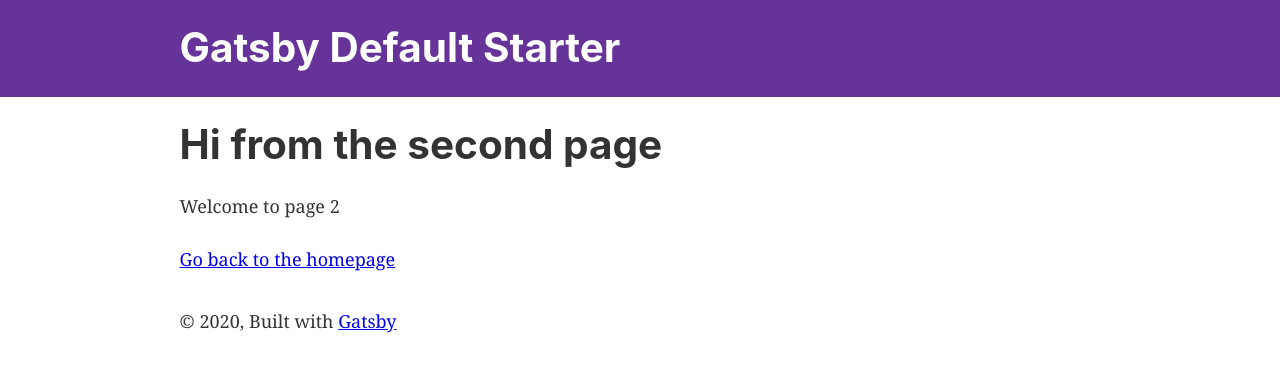
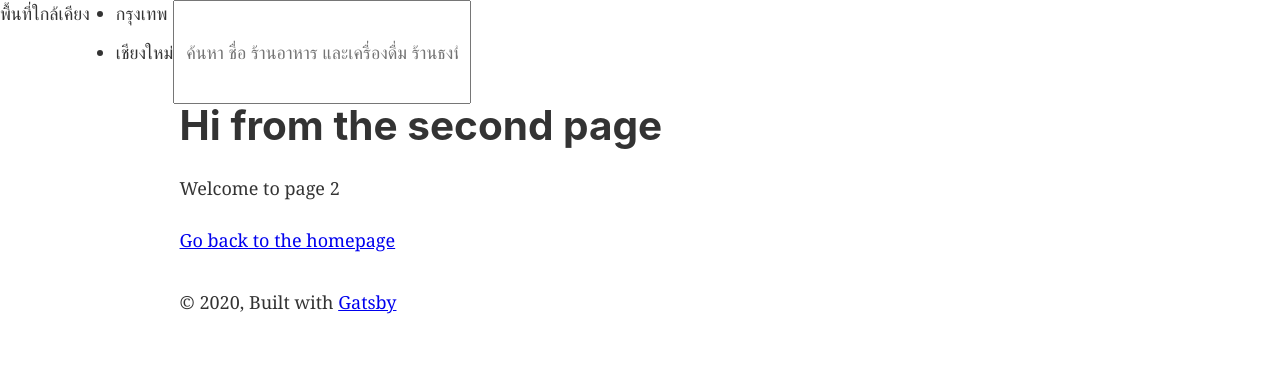
Before and after one commit to asmbd/ywc18-hw, a Gatsby site: page /page-2 in a window 1280 px wide. Built offline with nearby package versions, Linux system fonts and the light colour scheme; Gatsby itself is replaced by a stand-in of ours.

```diff
--- a/gatsby-config.js
+++ b/gatsby-config.js
@@ -5,6 +5,7 @@
     author: `@gatsbyjs`,
   },
   plugins: [
+    `gatsby-plugin-sass`,
     `gatsby-plugin-react-helmet`,
     {
       resolve: `gatsby-source-filesystem`,
--- a/package.json
+++ b/package.json
@@ -5,18 +5,22 @@
   "version": "0.1.0",
   "author": "Kyle Mathews <mathews.kyle@gmail.com>",
   "dependencies": {
+    "axios": "^0.21.0",
     "gatsby": "^2.25.3",
     "gatsby-image": "^2.4.21",
     "gatsby-plugin-manifest": "^2.5.2",
     "gatsby-plugin-offline": "^3.3.3",
     "gatsby-plugin-react-helmet": "^3.3.14",
+    "gatsby-plugin-sass": "^2.5.1",
     "gatsby-plugin-sharp": "^2.7.1",
     "gatsby-source-filesystem": "^2.4.2",
     "gatsby-transformer-sharp": "^2.5.21",
+    "node-sass": "^4.14.1",
     "prop-types": "^15.7.2",
     "react": "^16.12.0",
     "react-dom": "^16.12.0",
-    "react-helmet": "^6.1.0"
+    "react-helmet": "^6.1.0",
+    "sass": "^1.29.0"
   },
   "devDependencies": {
     "prettier": "2.1.2"
--- a/src/components/header.js
+++ b/src/components/header.js
@@ -1,32 +1,25 @@
-import { Link } from "gatsby"
 import PropTypes from "prop-types"
 import React from "react"
+import "./header.scss"
 
-const Header = ({ siteTitle }) => (
-  <header
-    style={{
-      background: `rebeccapurple`,
-      marginBottom: `1.45rem`,
-    }}
-  >
-    <div
-      style={{
-        margin: `0 auto`,
-        maxWidth: 960,
-        padding: `1.45rem 1.0875rem`,
-      }}
-    >
-      <h1 style={{ margin: 0 }}>
-        <Link
-          to="/"
-          style={{
-            color: `white`,
-            textDecoration: `none`,
-          }}
-        >
-          {siteTitle}
-        </Link>
-      </h1>
+const Header = (props) => (
+  <header>
+    <div className="search-bar">
+      พื้นที่ใกล้เคียง
+      <ul>
+        <li>
+          กรุงเทพ
+        </li>
+        <li>
+          เชียงใหม่
+        </li>
+      </ul>
+      <input
+        placeholder="ค้นหา ชื่อ ร้านอาหาร และเครื่องดื่ม ร้านธงฟ้า ร้านค้า OTOP และสินค้าทั่วไป"
+       />
+      <div>
+
+      </div>
     </div>
   </header>
 )
--- /dev/null
+++ b/src/components/header.scss
@@ -0,0 +1,7 @@
+.search-bar {
+	display: flex;
+
+	input {
+		padding: 11px;
+	}
+}
--- /dev/null
+++ b/src/styles/global.scss
@@ -0,0 +1,3 @@
+html {
+  background-color: lavenderblush;
+}
```
Also changed, not shown: src/pages/index.js (+22 -18 lines), 2 other files.
